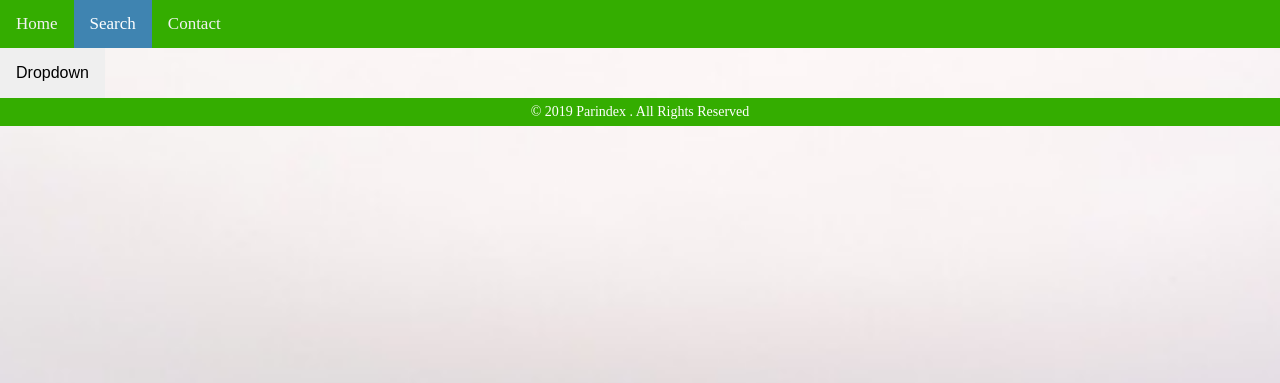
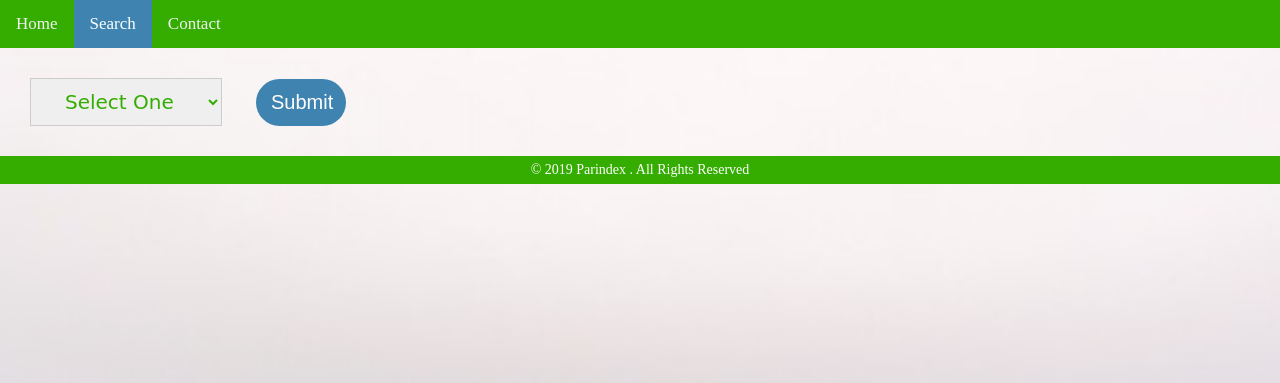
Before and after one commit to Raferto/Parindex, a PHP site: page /search.php in a window 1280 px wide. Shown: the part 91-474 px from the top of the page. Run offline with PHP 8.4, Linux system fonts and the light colour scheme.

Commit message:
search dropdown button

```diff
--- a/css/style.css
+++ b/css/style.css
@@ -10,7 +10,6 @@ body {
   background-size: cover;
 }
 /*-- background --*/
-
 
 /*-- top-header --*/
 .logo a {
@@ -99,45 +98,6 @@ body {
 }
 /*-- footer --*/
 
-/*-- dropdownButton --*/
-.dropbtn {
-  /* background-color: #4CAF50;
-  color: white; */
-  padding: 16px;
-  font-size: 16px;
-  border: 10px;
-}
+/*-- selectButton --*/
 
-.dropdown {
-  position: relative;
-  display: inline-block;
-}
-
-.dropdown-content {
-  display: none;
-  position: absolute;
-  background-color: #f1f1f1;
-  min-width: 160px;
-  box-shadow: 0px 8px 16px 0px rgba(0,0,0,0.2);
-  z-index: 1;
-}
-
-.dropdown-content a {
-  color: black;
-  padding: 12px 16px;
-  text-decoration: none;
-  display: block;
-}
-
-.dropdown-content a:hover {
-	background-color: #ddd;
-}
-
-.dropdown:hover .dropdown-content {
-	display: block;
-}
-
-.dropdown:hover .dropbtn {
-	background-color: #3e8e41;
-}
-/*-- dropdownButton --*/
+/*-- selectButton --*/
--- a/search.php
+++ b/search.php
@@ -6,7 +6,35 @@
 	<link rel="stylesheet" type="text/css" href="style.css">
 	<link href="css/style.css" rel='stylesheet' type='text/css' />
 </head>
+<style>
+input[type=text], select {
+  width: 15%;
+  padding: 10px 30px;
+  margin: 30px 30px;
+  border: 1.5px solid #ccc;
+  font-size: 20px;
+  font-family: cursive;
+  color: #34ad00;
+}
 
+input[type=submit] {
+  width: 7%;
+  color: white;
+  background-color: #3F84B1;
+  padding: 12px 15px;
+  font-size: 20px;
+  resize: none;
+  border: none;
+  border-radius: 1000px;
+  cursor: pointer;
+}
+
+input[type=submit]:hover {
+  background-color: #3F55B1;
+  color: black;
+}
+
+</style>
 <body>
 	<!-- header -->
 	<div class="top-header"> </div>
@@ -41,15 +69,29 @@
 	</script>
 	<!--- sticky navbar ---->
 
-	<div class="dropdown">
-	  <button class="dropbtn">Dropdown</button>
-	  <div class="dropdown-content">
-	    <a href="#">Link 1</a>
-	    <a href="#">Link 2</a>
-	    <a href="#">Link 3</a>
-	  </div>
-	</div>
+	<form action="search.php">
+	  <class="select">
+	  	<select name="search">
+			<option value="" selected="selected" class="form-control">Select One</option>
+  			<option value="nama">Nama</option>
+  			<option value="kota">Kota</option>
+  			<option value="htm">HTM</option>
+  			<option value="rating">Rating</option>
+  			<option value="hari">Hari</option>
+  			<option value="waktu">Waktu</option>
+  			<option value="tag">Tag</option>
+	  	</select>
+	  <input type="submit">
+	</form>
+	<br>
 
+	<?php
+		if( isset($_GET["search"])){
+			if( $_GET["search"] == "nama"){
+				echo "nama";
+			}
+		}
+	?>
 	<!--- footer ---->
 	<div class="copy-right">
 		<div class="container">
@@ -59,6 +101,4 @@
 	<!--- footer ---->
 
 </body>
-
-
 </html>
```
